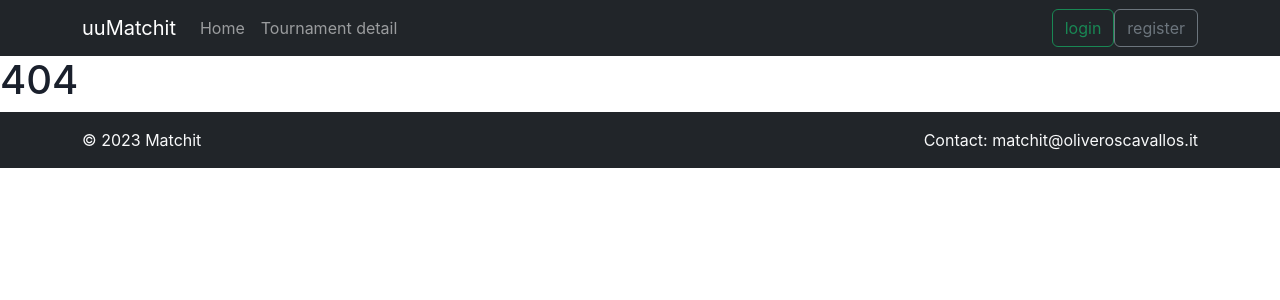
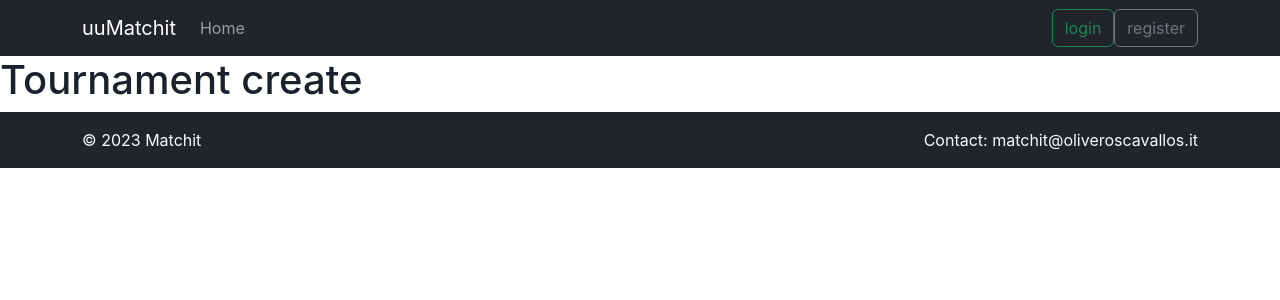
Before and after one commit to OliverPCV/uuMatchItApp, a React (Create React App) app in the folder client/: page /tournamentcreate in a window 1280 px wide. Before the commit this address had no page. Shown: the top 300 px of the page. Built offline with nearby package versions, Linux system fonts and the light colour scheme.

Commit message:
homepage update

```diff
--- a/client/src/App.js
+++ b/client/src/App.js
@@ -6,6 +6,7 @@ import './App.css';
 import AppNavbar from './components/Navbar';
 import Appfooter from "./components/Footer"
 import NoPage from './pages/NoPage';
+import TournamentCreate from './pages/TournamentCreate';
 
 function App() {
   return (
@@ -16,6 +17,7 @@ function App() {
           <Route index element={<Home />} />
           <Route path="/tournamentdetail" element={<TournamentDetail />} />
           <Route path="/*" element={<NoPage />} />
+          <Route path="/tournamentcreate" element={<TournamentCreate />} />
         </Routes>
       </BrowserRouter>
     </><Appfooter></Appfooter></>
--- a/client/src/components/Navbar.jsx
+++ b/client/src/components/Navbar.jsx
@@ -12,7 +12,6 @@ function AppNavbar() {
         <Navbar.Collapse id="basic-navbar-nav">
           <Nav className="ml-auto">
             <Nav.Link href="/">Home</Nav.Link>
-            <Nav.Link href="/tournamentdetail">Tournament detail</Nav.Link>
           </Nav>
         </Navbar.Collapse>
         <button class="btn btn-outline-success" type="button">login</button>
--- a/client/src/pages/Home.jsx
+++ b/client/src/pages/Home.jsx
@@ -4,13 +4,19 @@ import TournamentCard from '../components/TournamentCard';
 import '../styles/page-style/Home.css';
 import img1 from "../images/IMG_1246.jpg";
 import tournaments from '../data/tournaments';
+import { useNavigate } from 'react-router-dom';
 
 function Home() {
+  let navigate = useNavigate();
   const tournamentRef = useRef(null);
   const [filter, setFilter] = useState('all');
 
   const scrollToTournaments = () => {
     tournamentRef.current?.scrollIntoView({ behavior: 'smooth' });
+  };
+
+  const goToOtherPage = () => {
+    navigate('/tournamentcreate');
   };
 
   const handleFilter = (newFilter) => {
@@ -31,7 +37,7 @@ function Home() {
           <div className="textwrap">
             <p>Pojďte si zahrát fotbalový turnaj! Přihlaste se a zúčastněte se s vaším týmem a ukažte své dovednosti na trávě.</p>
             <button onClick={scrollToTournaments}>Procházet</button>
-            <button>Vytvořit</button>
+            <button onClick={goToOtherPage}>Vytvořit</button>
           </div>
         </div>
         <div className="rightimage">
--- /dev/null
+++ b/client/src/pages/TournamentCreate.jsx
@@ -0,0 +1,5 @@
+const NoPage = () => {
+    return <h1>Tournament create</h1>;
+  };
+
+  export default NoPage;
```
